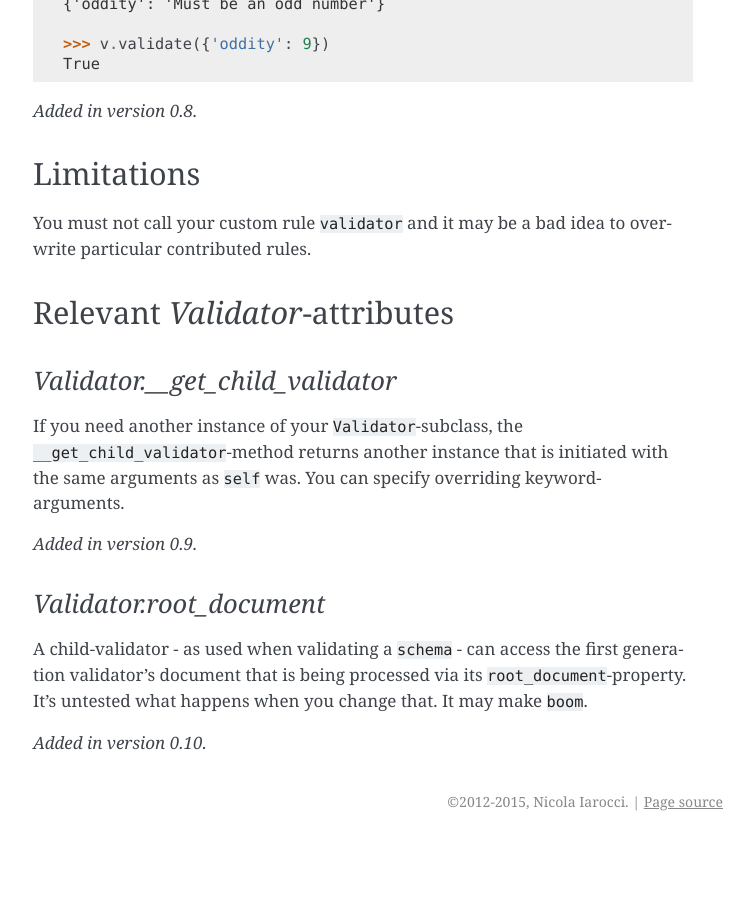
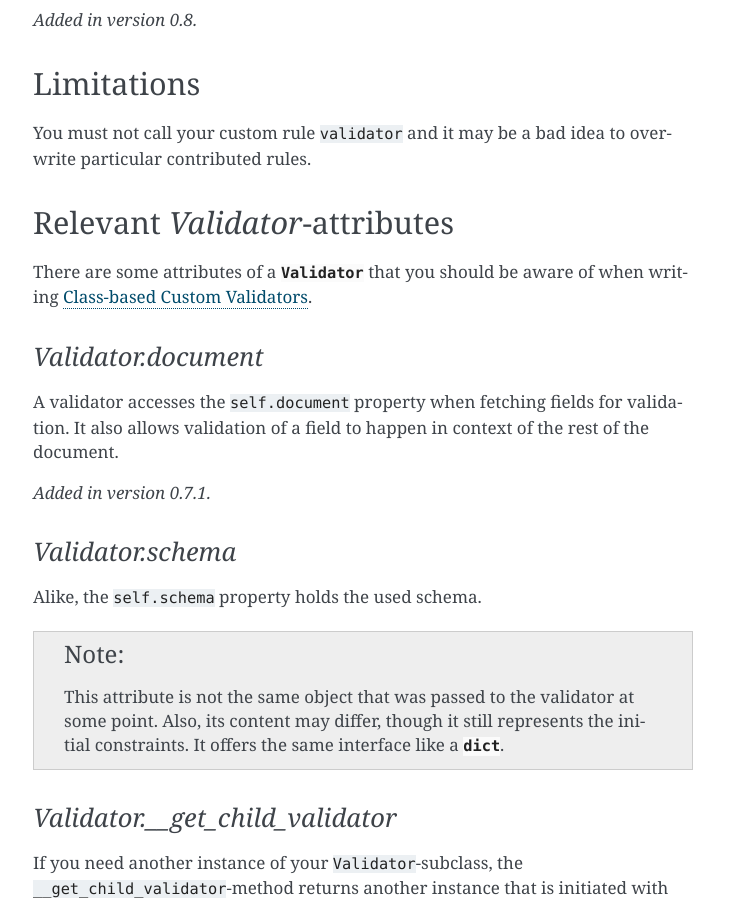
Before and after one commit to pyeve/cerberus, a Sphinx documentation site: the page built from docs/customize.rst, in a window 1280 px wide and 900 px high, scrolled down 2518 px. Shown: the whole window, without its empty margins (387-1141 px from the left). Built offline with Sphinx 7.4.7, drawn with Linux system fonts in a browser that asks for light colours; before the commit the page ends 3359 px from its top, so only the background shows below that; some of the changed text lies outside the part shown.

Commit message:
Small extension of customize.rst

```diff
--- a/docs/customize.rst
+++ b/docs/customize.rst
@@ -147,6 +143,29 @@ overwrite particular contributed rules.
 Relevant `Validator`-attributes
 -------------------------------
 
+There are some attributes of a :class:`~cerberus.Validator` that you should be
+aware of when writing `Class-based Custom Validators`_.
+
+`Validator.document`
+~~~~~~~~~~~~~~~~~~~~
+
+A validator accesses the ``self.document`` property when fetching fields for
+validation. It also allows validation of a field to happen in context of the
+rest of the document.
+
+.. versionadded:: 0.7.1
+
+`Validator.schema`
+~~~~~~~~~~~~~~~~~~
+
+Alike, the ``self.schema`` property holds the used schema.
+
+.. note::
+
+    This attribute is not the same object that was passed to the validator at
+    some point. Also, its content may differ, though it still represents the
+    initial constraints. It offers the same interface like a :class:`dict`.
+
 `Validator.__get_child_validator`
 ~~~~~~~~~~~~~~~~~~~~~~~~~~~~~~~~~
 
```
Also changed, not shown: other parts of docs/customize.rst (+2 -6 lines).
